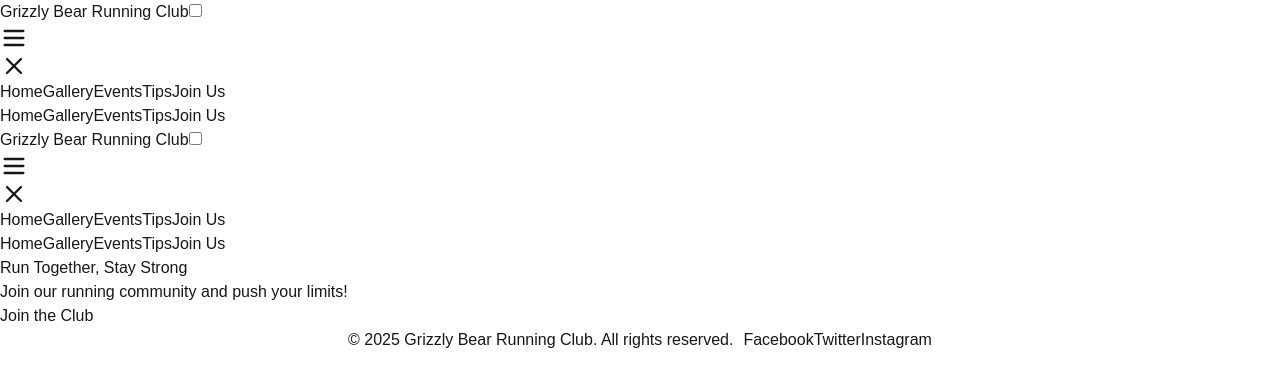
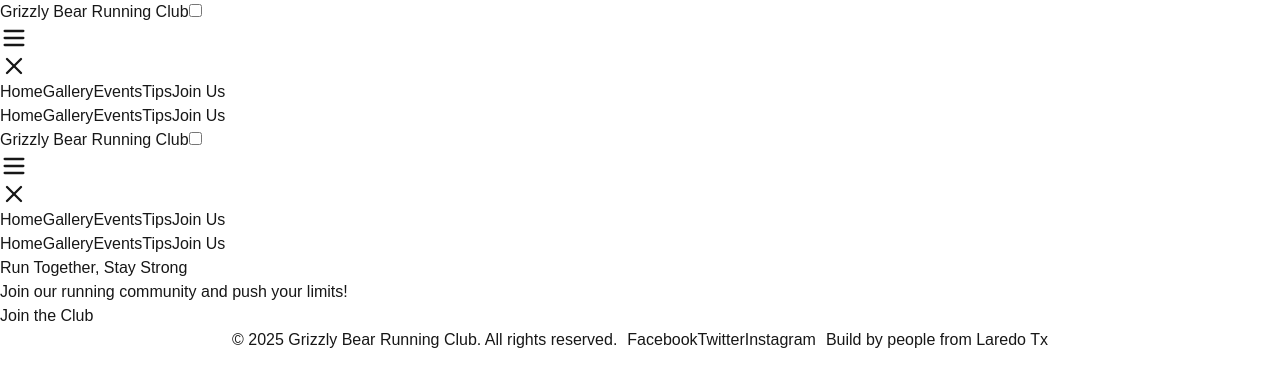
Before and after one commit to juanmoreno96/GrizzlyBearRunningClub, a Next.js app: page / in a window 1280 px wide. Shown: the top 386 px of the page. Built offline with nearby package versions, Linux system fonts and the light colour scheme.

Commit message:
updated the footer and fix the scrolling

```diff
--- a/src/app/components/footer.tsx
+++ b/src/app/components/footer.tsx
@@ -1,16 +1,20 @@
 const Footer = () => {
   return (
     <footer className="bg-rose-950/50 text-white py-6 mt-auto relative z-50">
-        <div className="container mx-auto text-center">
+      <div className="container mx-auto text-center flex flex-col items-center">
+        {/* Copyright Section */}
         <p>&copy; {new Date().getFullYear()} Grizzly Bear Running Club. All rights reserved.</p>
-          <div className="mt-4">
-            <a href="https://www.facebook.com" className="text-blue-500 hover:underline mx-2">Facebook</a>
-            <a href="https://www.twitter.com" className="text-blue-400 hover:underline mx-2">Twitter</a>
-            <a href="https://www.instagram.com" className="text-pink-500 hover:underline mx-2">Instagram</a>
+
+        {/* Social Links Section */}
+        <div className="flex space-x-4">
+          <a href="https://www.facebook.com" className="text-blue-500 hover:underline">Facebook</a>
+          <a href="https://www.twitter.com" className="text-blue-400 hover:underline">Twitter</a>
+          <a href="https://www.instagram.com" className="text-pink-500 hover:underline">Instagram</a>
         </div>
+        <p>Build by people from Laredo Tx</p>
       </div>
     </footer>
   );
-    }
+};
 
 export default Footer;
--- a/src/app/globals.css
+++ b/src/app/globals.css
@@ -32,20 +32,6 @@ body[data-loaded="true"] {
 .glow-on-hover:hover {
   box-shadow: 0 0 20px rgba(238, 92, 92, 0.8);
 }
-/* Hide scrollbar for all elements except the body */
-*::-webkit-scrollbar {
-  display: none;
-}
-
-* {
-  -ms-overflow-style: none;  /* IE and Edge */
-  scrollbar-width: none;  /* Firefox */
-}
-
-/* Custom scrollbar style for the body */
-body {
-  overflow-y: scroll; /* Always show vertical scrollbar */
-}
 
 .container {
   display: flex;
```
Lines whose indentation alone changed are shown as unchanged.
